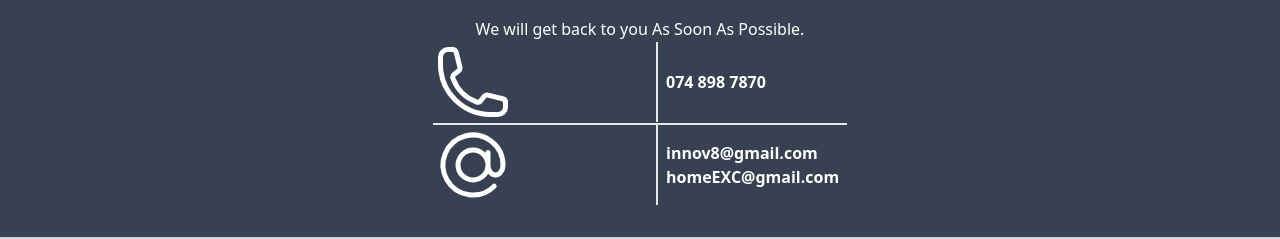
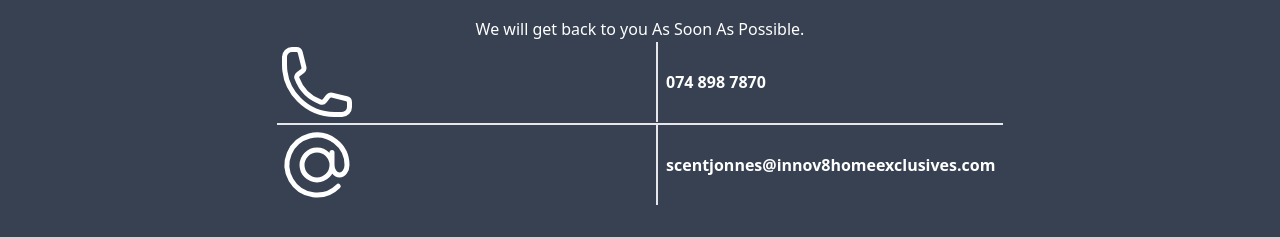
Before and after one commit to 26CARLOS/innov8-Home-Exclusives, a React (Vite) app: page / in a window 1280 px wide. Shown: the part 2469-2708 px from the top of the page. Built offline with nearby package versions, Linux system fonts and the light colour scheme.

Commit message:
Updated conatct details

```diff
--- a/src/components/Contact.jsx
+++ b/src/components/Contact.jsx
@@ -11,15 +11,14 @@ const Contact = () => {
             <div className='grid grid-cols-2 space-x-4 divide-x-2'>
               <PhoneIcon className='h-20'/>
               <div className='flex flex-col justify-center px-2'>
-                <p className=''>074 898 7870</p>
+                <p className=''><a href="tel:+27748987870">074 898 7870</a></p>
               </div>
             </div>
 
             <div className='grid grid-cols-2 space-x-4 divide-x-2'>
               <AtSymbolIcon className='h-20'/>
               <div className='flex flex-col justify-center px-2'>
-                <p>innov8@gmail.com</p>
-                <p>homeEXC@gmail.com</p>
+                <p><a href="mailto:scentjonnes@innov8homeexclusives.com">scentjonnes@innov8homeexclusives.com</a></p>
               </div>
             </div>
 
```
